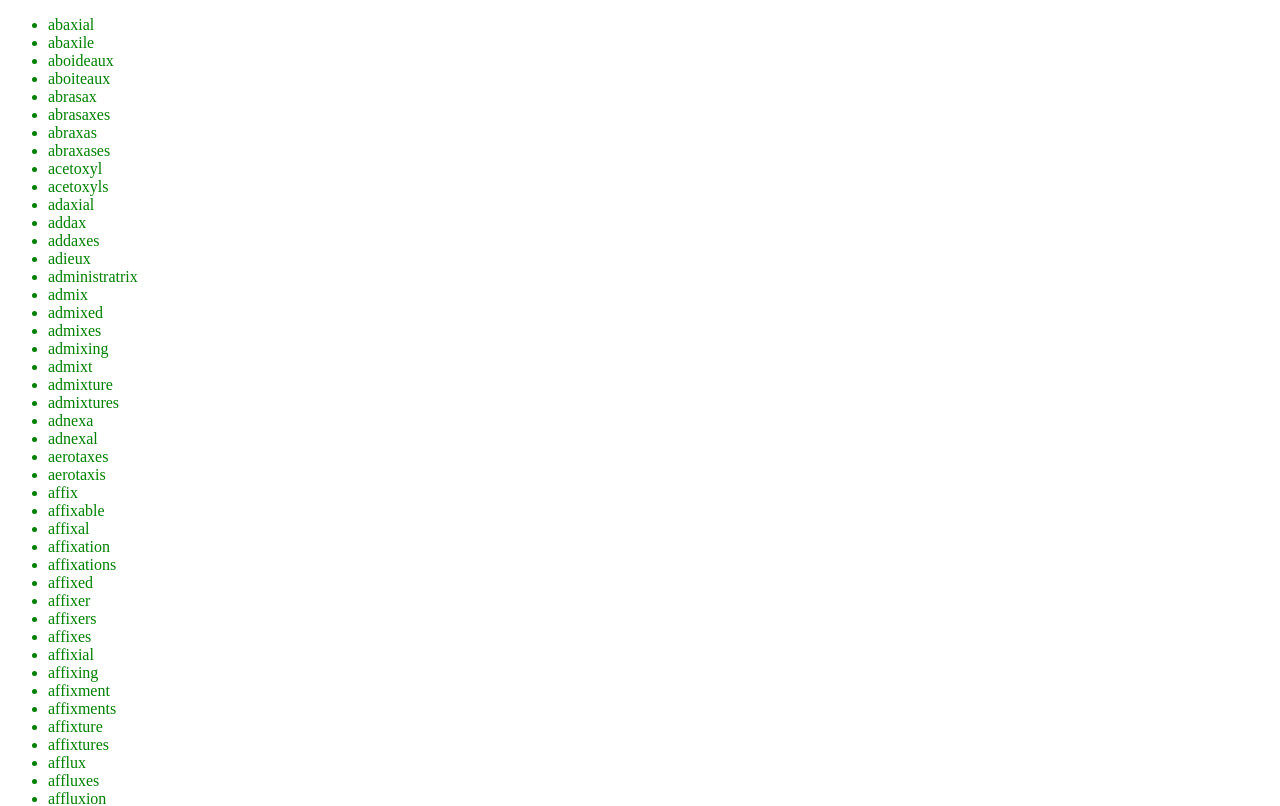
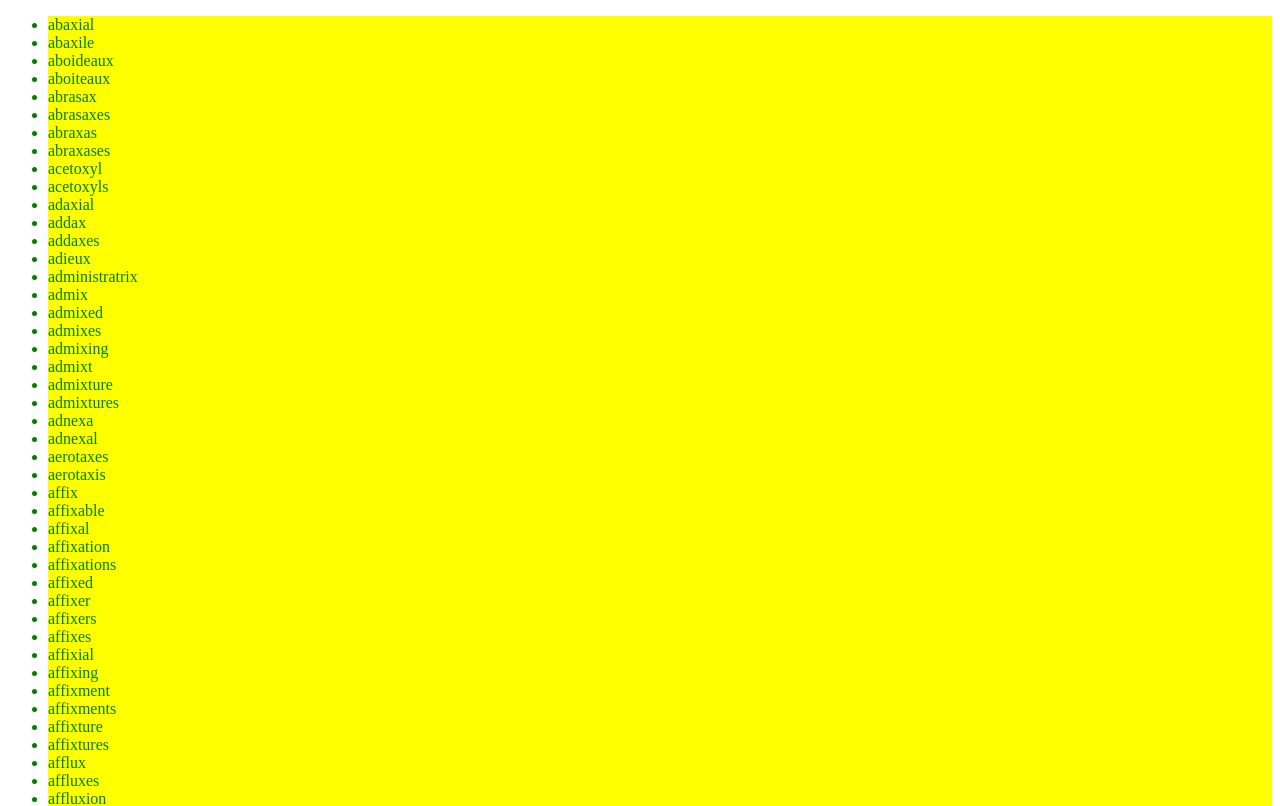
Before and after one commit to alchemy-fullstack-js-winter-2019/redux-words, a React app: page / in a window 1280 px wide. Shown: the top 806 px of the page. Built offline with nearby package versions, Linux system fonts and the light colour scheme.

Commit message:
words are defined at root path but not with /words/:count etc

```diff
--- a/src/components/words/SearchForm.js
+++ b/src/components/words/SearchForm.js
@@ -2,6 +2,7 @@ import React from 'react';
 import PropTypes from 'prop-types';
 
 function SearchForm({ searchTerm, wordColor, backgroundColor, onChange }) {
+  console.log('searchTerm', searchTerm);
   return (
     <>
     <input onChange={onChange} type="text" name="searchTerm" value={searchTerm}></input>
--- a/src/containers/words/SearchWords.js
+++ b/src/containers/words/SearchWords.js
@@ -3,7 +3,6 @@ import { getSearchTerm, getWordColor, getBackgroundColor } from '../../selectors
 import SearchForm from '../../components/words/SearchForm';
 import { updateSearchTerm, updateWordColor, updateBackgroundColor } from '../../actions/words/Words';
 import { withRouter } from 'react-router-dom';
-// import store from '../../store';
 import queryString from 'query-string';
 import React, { PureComponent } from 'react';
 import PropTypes from 'prop-types';
@@ -13,7 +12,6 @@ class SearchWords extends PureComponent {
     location: PropTypes.object,
     history: PropTypes.object,
     updateSearchTerm: PropTypes.func,
-
     searchTerm: PropTypes.string,
     wordColor: PropTypes.string,
     backgroundColor: PropTypes.string,
@@ -49,6 +47,7 @@ const mapStateToProps = state => ({
   backgroundColor: getBackgroundColor(state)
 });
 
+
 const mapDispatchToProps = dispatch => ({
   onChange({ target }) {
     const factoryMethod = {
--- a/src/containers/words/TopWords.js
+++ b/src/containers/words/TopWords.js
@@ -3,11 +3,14 @@ import { withRouter } from 'react-router-dom';
 import { getTopWordsByTerm, getWordColor, getBackgroundColor } from '../../selectors/words';
 import Words from '../../components/words/Words';
 
-const mapStateToProps = (state, props) => ({
-  words: getTopWordsByTerm(state, props.match.params.count || 1000),
-  wordColor: getWordColor(state),
-  backgroundColor: getBackgroundColor(state)
-});
+const mapStateToProps = (state, props) => {
+  console.log('backgroundColor', getBackgroundColor(state));
+  return {
+    words: getTopWordsByTerm(state, props.match.params.count || 1000),
+    wordColor: getWordColor(state),
+    backgroundColor: getBackgroundColor(state)
+  };
+};
 
 export default withRouter(connect(
   mapStateToProps,
--- a/src/selectors/words.js
+++ b/src/selectors/words.js
@@ -1,6 +1,6 @@
 import { createSelector } from 'reselect';
 
-export const getBackgroundColor = state => state.backgroundColor;
+export const getBackgroundColor = state => state.words.backgroundColor;
 
 export const getWordColor = state => state.words.wordColor;
 
@@ -14,19 +14,19 @@ export const getSearchTerm = state => state.words.searchTerm;
 
 export const getSubWords = (arr, count) => arr.slice(0, count);
 
-// export const getTopWordsByTerm = (state, count) => {
-//   const searchTerm = getSearchTerm(state);
-//   return getSubWords(getWords(state).filter(word => {
-//     return word.includes(searchTerm);
-//   }), count);
-// };
+export const getTopWordsByTerm = (state, count) => {
+  const searchTerm = getSearchTerm(state);
+  return getSubWords(getWords(state).filter(word => {
+    return word.includes(searchTerm);
+  }), count);
+};
 
-export const getTopWordsByTerm = createSelector(
-  getWords, /* first arg to badSelector*/
-  getSearchTerm, /* second arg to badSelector*/
-  (_, count) => count, /* first arg is _ or state(??) - takes count and returns count */
-  badSelector
-);
+// export const getTopWordsByTerm = createSelector(
+//   getWords, /* first arg to badSelector*/
+//   getSearchTerm, /* second arg to badSelector*/
+//   (_, count) => count, /* first arg is _ or state(??) - takes count and returns count */
+//   badSelector
+// );
 
 function selectorPerformance(fn) {
   const start = performance.now();
```
